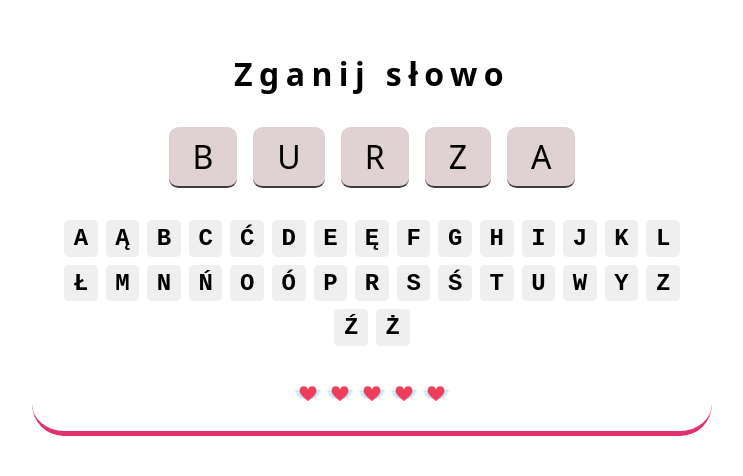
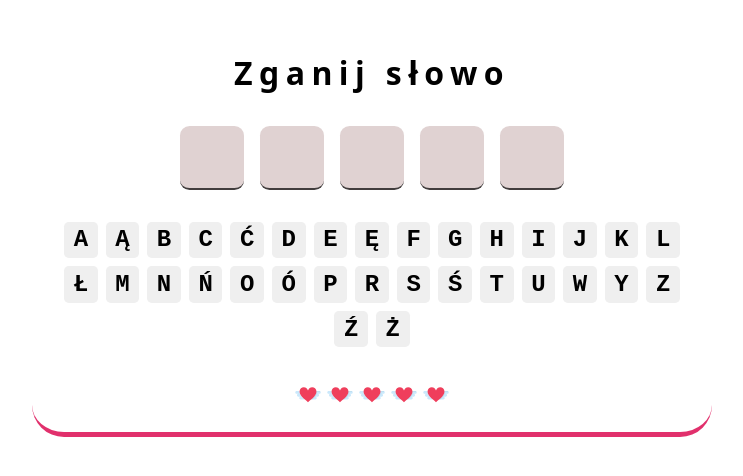
Before and after one commit to dominikamathslover/zgadnij-slowo, a React (Vite) app: page / in a window 1280 px wide. Shown: the part 164-640 px from the top of the page, without its empty margins (268-1011 px from the left). Built offline with nearby package versions, Linux system fonts and the light colour scheme; a web font is replaced by a local one.

Commit message:
feat: hide unrevealed letters in the secret word

```diff
--- a/src/App.css
+++ b/src/App.css
@@ -81,6 +81,8 @@ h1 {
   background-color: var(--light-grey);
   border-bottom: 2px solid rgb(66, 61, 61);
   border-radius: 0.3em;
+  min-width: 2em;
+  min-height: 2em;
 }
 
 /* =================================
--- a/src/components/Key.jsx
+++ b/src/components/Key.jsx
@@ -5,7 +5,7 @@ export default function Key(props) {
       onClick={() => props.onClick(props.letter)}
       style={{
         backgroundColor: props.isCorrect
-          ? "green"
+          ? "#e1306b8f"
           : props.isPressed && "rgb(201, 178, 178)",
       }}
     >
--- a/src/components/Letter.jsx
+++ b/src/components/Letter.jsx
@@ -1,3 +1,3 @@
 export default function Letter(props) {
-  return <div className="letter">{props.value}</div>;
+  return <div className="letter">{props.isCorrect && props.value}</div>;
 }
--- a/src/components/Main.jsx
+++ b/src/components/Main.jsx
@@ -17,7 +17,15 @@ export default function Main() {
   function word() {
     return secretWord
       .split("")
-      .map((letter) => <Letter key={nanoid()} value={letter} />);
+      .map((letter) => (
+        <Letter
+          key={nanoid()}
+          value={letter}
+          isCorrect={
+            selectedLetters.includes(letter) && secretWord.includes(letter)
+          }
+        />
+      ));
   }
 
   function keyBoard() {
```
